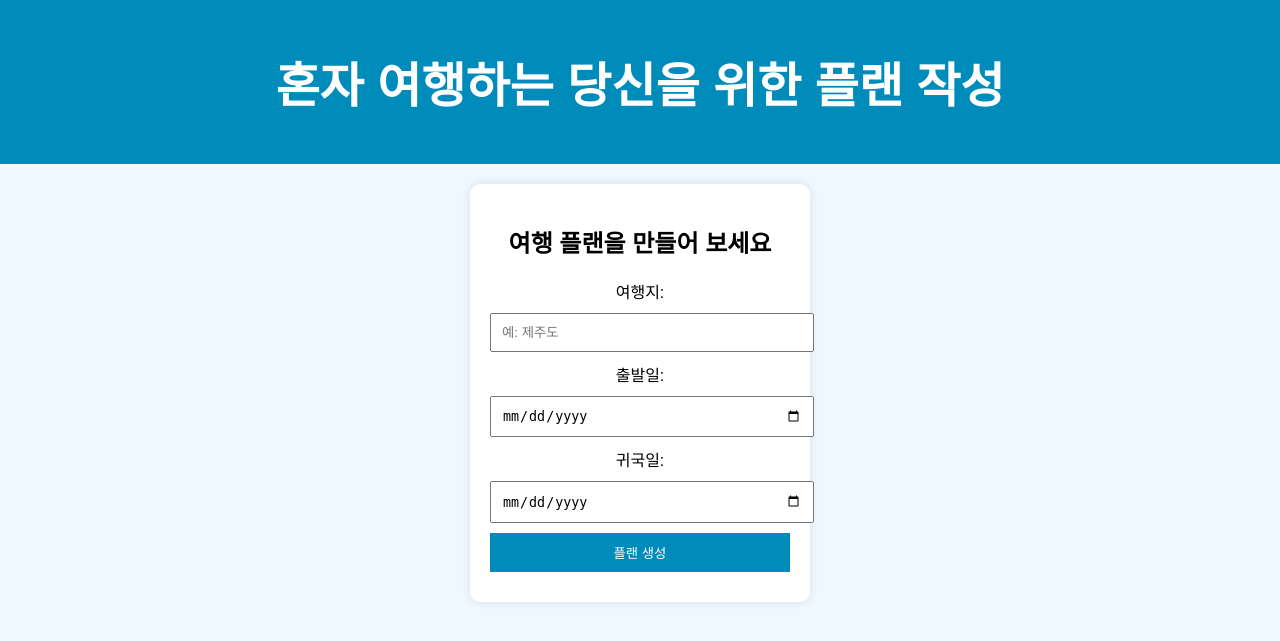
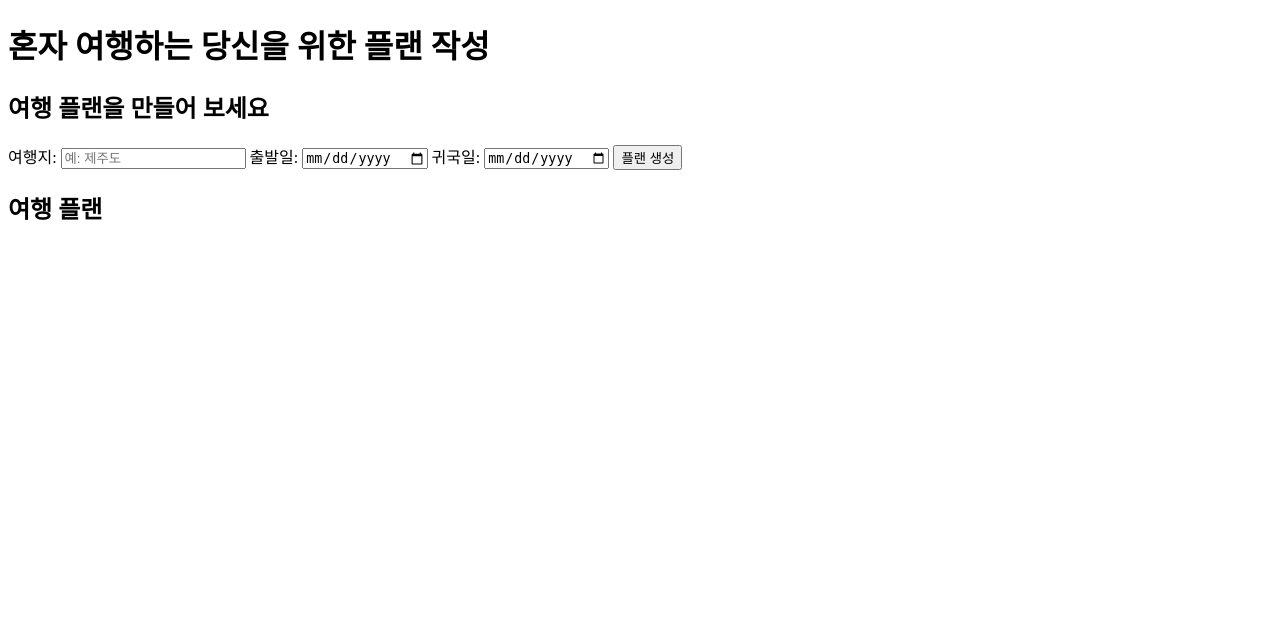
Before and after one commit to silverttthin/pnuMiniBootcampPrj, a FastAPI app: page / in a window 1280 px wide. Shown: the top 641 px of the page. Run offline with FastAPI, Linux system fonts and the light colour scheme; parts of the project's set-up code (start-up, migrations or seed data) failed here and were passed over.

Commit message:
chore: style.css 삭제 - html link태그 삭제

```diff
--- a/static/style.css
+++ /dev/null
@@ -1,56 +0,0 @@
-/* styles.css */
-body {
-    font-family: 'Arial', sans-serif;
-    text-align: center;
-    margin: 0;
-    padding: 0;
-    background-color: #f0f8ff;
-}
-
-header {
-    background-color: #008cba;
-    color: white;
-    padding: 15px;
-    font-size: 1.5em;
-}
-
-.planner {
-    background: white;
-    padding: 20px;
-    margin: 20px auto;
-    width: 300px;
-    border-radius: 10px;
-    box-shadow: 0 0 10px rgba(0, 0, 0, 0.1);
-}
-
-input, button {
-    display: block;
-    width: 100%;
-    margin: 10px 0;
-    padding: 10px;
-}
-
-button {
-    background-color: #008cba;
-    color: white;
-    border: none;
-    cursor: pointer;
-}
-
-button:hover {
-    background-color: #005f73;
-}
-
-.hidden {
-    display: none;
-}
-
-#output {
-    margin-top: 20px;
-    padding: 15px;
-    background-color: white;
-    width: 300px;
-    margin: 20px auto;
-    border-radius: 10px;
-    box-shadow: 0 0 10px rgba(0, 0, 0, 0.1);
-}
--- a/templates/home.html
+++ b/templates/home.html
@@ -4,7 +4,6 @@
     <meta charset="UTF-8">
     <meta name="viewport" content="width=device-width, initial-scale=1.0">
     <title>솔로 여행 플래너</title>
-    <link rel="stylesheet" href="/static/style.css">
 </head>
 <body>
     <header>
--- a/templates/signup.html
+++ b/templates/signup.html
@@ -4,7 +4,6 @@
     <meta charset="UTF-8">
     <meta name="viewport" content="width=device-width, initial-scale=1.0">
     <title>회원가입</title>
-    <link rel="stylesheet" href="/static/style.css"></head>
 <body>
     <div class="container">
         <h2>회원가입</h2>
```
